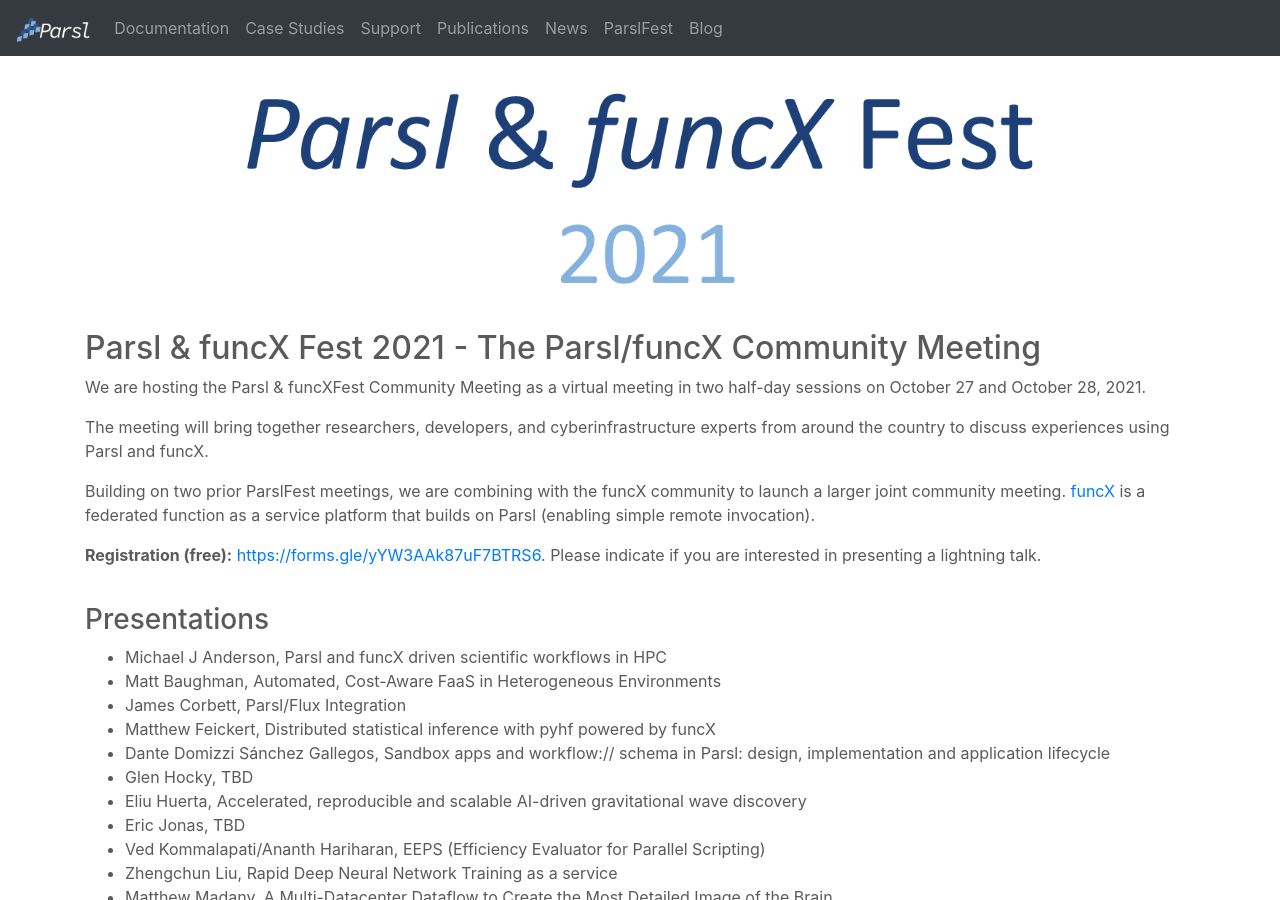
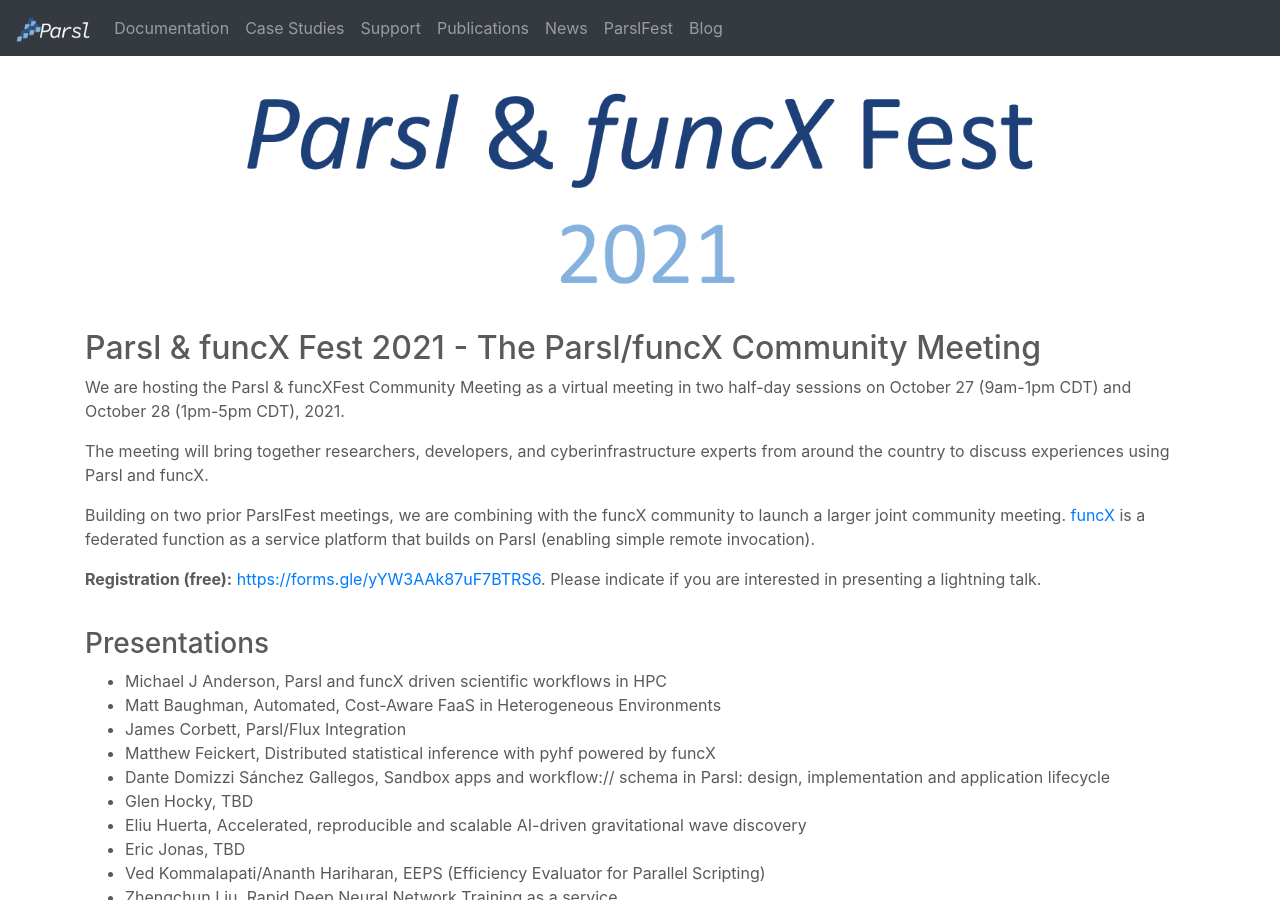
Before and after one commit to Parsl/parsl.github.io, a Jekyll site: the page built from parslfest2021.html, in a window 1280 px wide and 900 px high. Built offline with Jekyll 4.4.1, drawn with Linux system fonts in a browser that asks for light colours.

Commit message:
Update parslfest2021.html

```diff
--- a/parslfest2021.html
+++ b/parslfest2021.html
@@ -17,7 +17,7 @@
     <div class="col-lg-12">
       <h2>Parsl &amp; funcX Fest 2021 - The Parsl/funcX Community Meeting</h2>
 
-      <p>We are hosting the Parsl &amp; funcXFest Community Meeting as a virtual meeting in two half-day sessions on October 27 and October 28, 2021. </p>
+      <p>We are hosting the Parsl &amp; funcXFest Community Meeting as a virtual meeting in two half-day sessions on October 27 (9am-1pm CDT) and October 28 (1pm-5pm CDT), 2021. </p>
       <p>The meeting will bring together researchers, developers, and cyberinfrastructure experts from around the country to discuss experiences using
         Parsl and funcX.</p>
 	    <p>Building on two prior ParslFest meetings, we are combining with the funcX community to launch a larger joint community meeting. <a href='funcx.org'>funcX</a> is a federated function
```
